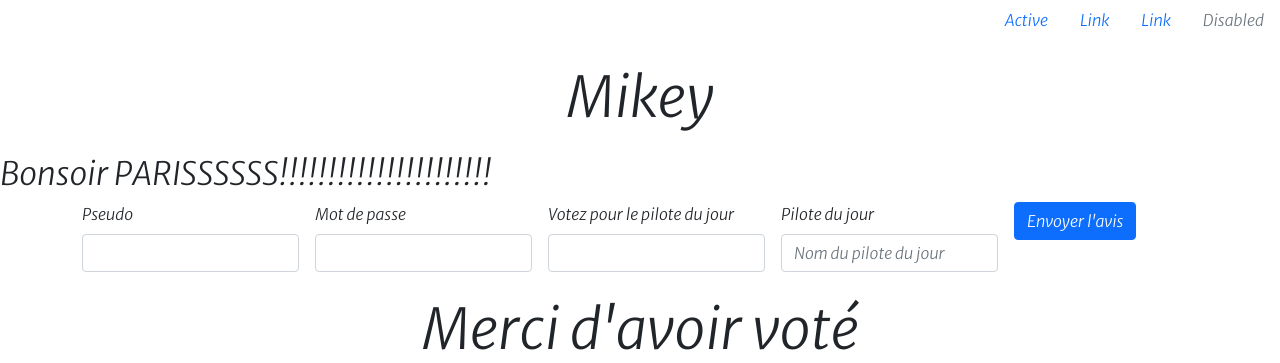
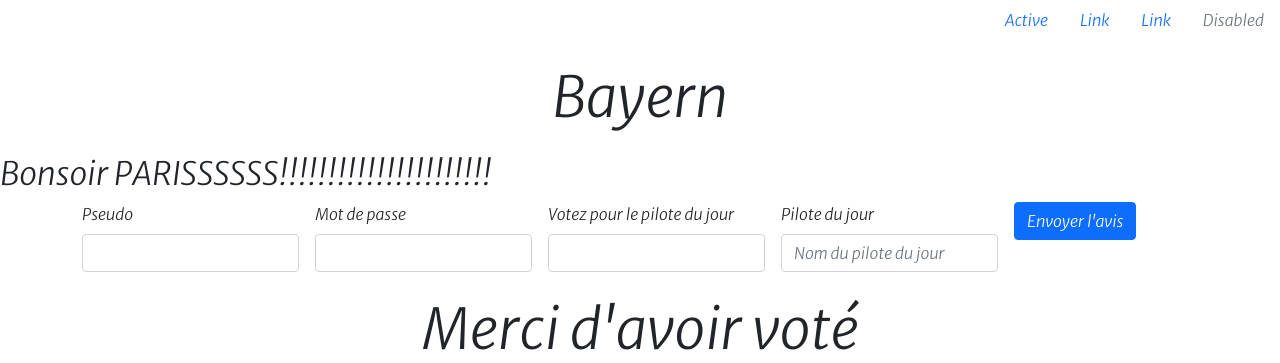
Before and after one commit to MickaelAjinca/Mikey, a PHP site: page / in a window 1280 px wide. Shown: the top 363 px of the page. Run offline with PHP 8.4, Linux system fonts and the light colour scheme.

Commit message:
titre h1

```diff
--- a/index.php
+++ b/index.php
@@ -56,7 +56,7 @@ h1 {
         </li>
     </ul>
 
-    <h1 class="text-center display-4 my-4">Mikey</h1>
+    <h1 class="text-center display-4 my-4">Bayern</h1>
     <h2>Bonsoir PARISSSSSS!!!!!!!!!!!!!!!!!!!!!!</h2>
     <div class="container">
 
```
